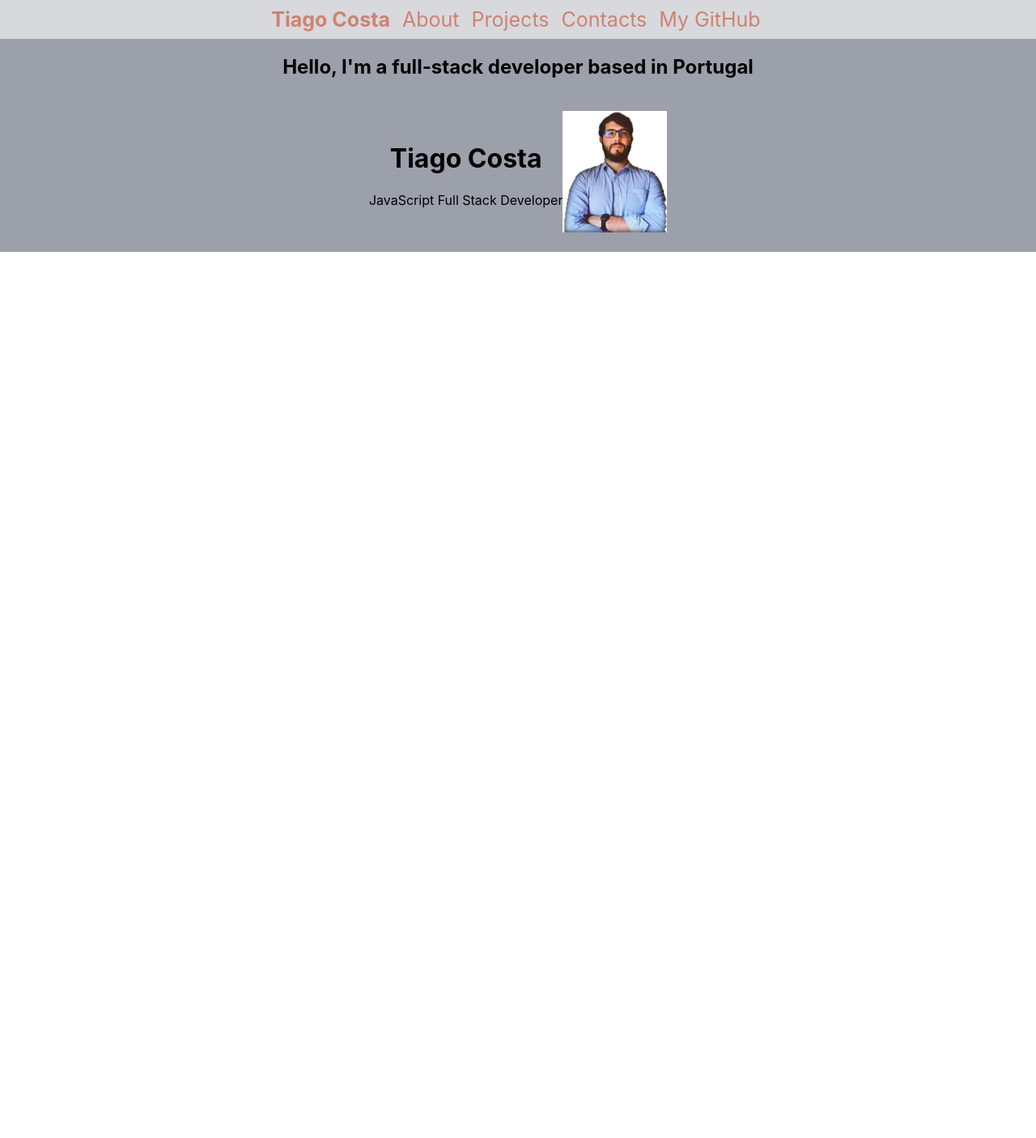
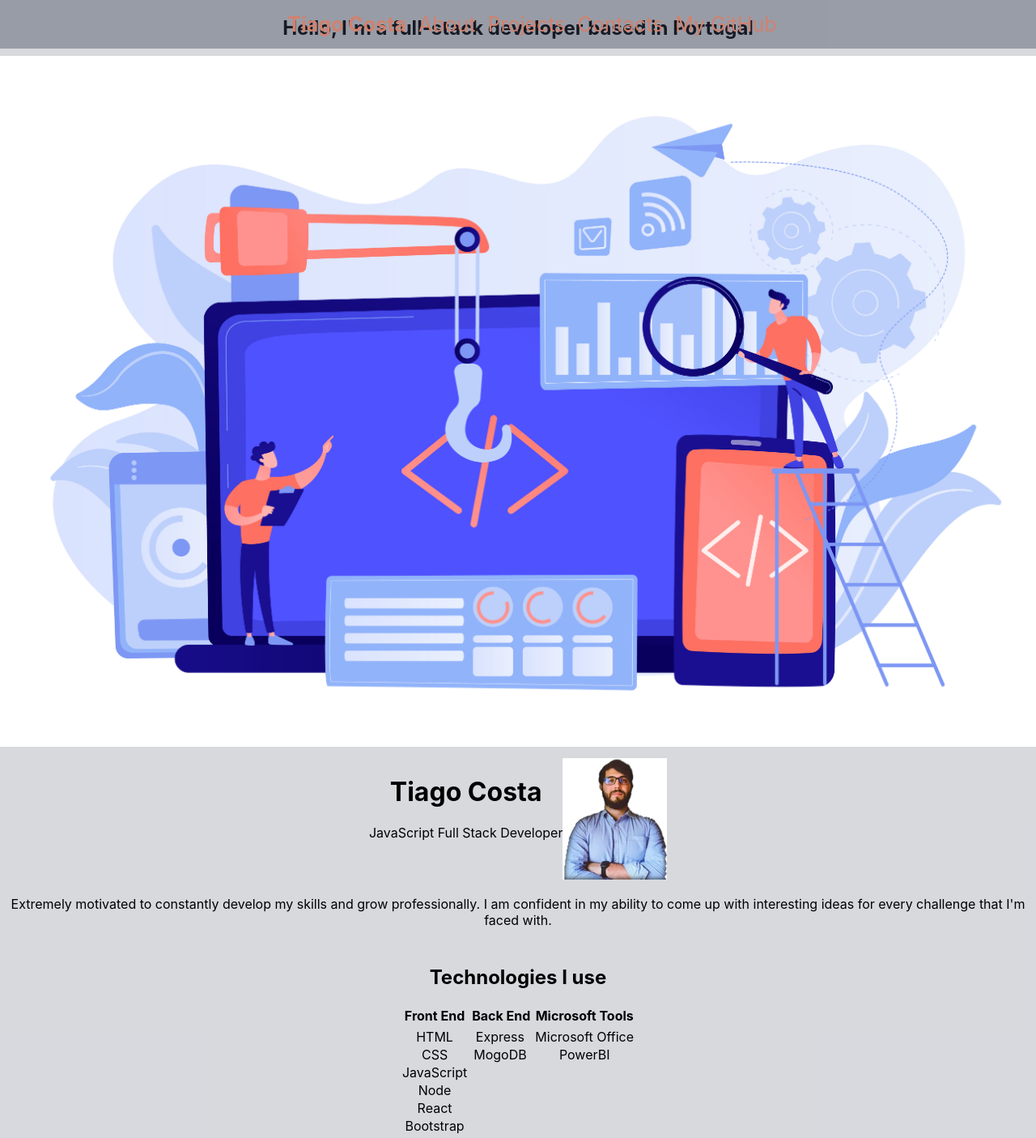
Before and after one commit to tiagodfcosta/profile, a React (Create React App) app: page / in a window 1280 px wide. Shown: the whole page at 81% size. Before the commit the page ends 800 px from the top, so only its background shows below. Built offline with nearby package versions, Linux system fonts and the light colour scheme.

Commit message:
Home complementos

```diff
--- a/src/App.css
+++ b/src/App.css
@@ -1,8 +1,10 @@
 
 .App {
+  z-index: 1;
   align-items: center;
   height: 6vh;
   margin: 0 auto;
+
 
 }
 
--- a/src/App.js
+++ b/src/App.js
@@ -6,7 +6,7 @@ import Home from './components/Home';
       return (
             <div className="App">
                 <NavBar />
-                  <div className="content">
+                  <div className="content" z-index={2}>
                     <Home />
                   </div>
             </div>
--- a/src/components/Home.css
+++ b/src/components/Home.css
@@ -1,26 +1,34 @@
 .home {
+    z-index: 2;
     display: flex;
     flex-direction: column;
     align-items: center;
     text-align: center;
-    background-color: rgba(59, 67, 88, 0.5) ;
+    background-color: rgba(59, 67, 88, 0.2) ;
+
+
 }
 
 .home .container{
     display: flex;
-    flex-direction: row;
+    flex-direction: column;
     align-items: center;
     margin: 10px auto;
+    text-align: center;
 
 }
 
 .home .container .containerDescription{
-    margin: 10px auto;
+    display: flex;
+    flex-direction: row;
+    padding: auto;
+    margin: auto;
+
 
 }
 
-.home .container .containerImg {
-    margin: 10px auto;
+.home .container .containerDescription .img {
+    margin: auto !important;
 
 
 }
--- a/src/components/Home.js
+++ b/src/components/Home.js
@@ -4,18 +4,66 @@ import './Home.css';
 function Home() {
     return (
      <div className="home">
-         <h2>Hello, I'm a full-stack developer based in Portugal</h2>
+
+         <div>
+            < h2>Hello, I'm a full-stack developer based in Portugal</h2>
+                <img src="./fullstack.jpg" alt="FullStack"  height="30%" width="100%" />
+        </div>
+
          <div className="container">
             <div className="containerDescription">
-                <h1>Tiago Costa</h1>
+                <div><h1>Tiago Costa</h1>
                 <p>JavaScript Full Stack Developer</p>
             </div>
-            <div className="containerImg" >
+            <div>
                 <img src="./tiago_costa.jpeg" alt="Tiago Costa"  height="150px" />
             </div>
 
-         </div>
-     </div>
+        </div>
+            <div>
+                <p>Extremely motivated to constantly develop my skills and grow professionally. I am confident in my ability to come up with interesting ideas for every challenge that I'm faced with.</p>
+            </div>
+        </div>
+        <div className="skils">
+            <h2>Technologies I use</h2>
+          <table className="table">
+              <tr>
+                <th>
+                    Front End
+                </th>
+                <th>
+                    Back End
+                </th>
+                <th>
+                    Microsoft Tools
+                </th>
+              </tr>
+              <td>
+                <tr>HTML</tr>
+                <tr>CSS</tr>
+                <tr>JavaScript</tr>
+                <tr>Node</tr>
+                <tr>React</tr>
+                <tr>Bootstrap</tr>
+              </td>
+              <td>
+                <tr>Express</tr>
+                <tr>MogoDB</tr>
+                <tr></tr>
+              </td>
+              <td>
+                  <tr>
+                      Microsoft Office
+                  </tr>
+                  <tr>
+                      PowerBI
+                  </tr>
+              </td>
+
+          </table>
+        </div>
+
+    </div>
     )
 }
 
--- a/src/components/Navbar.css
+++ b/src/components/Navbar.css
@@ -1,12 +1,17 @@
 
 .navbar{
+  z-index: 0;
+  position: fixed;
   display: flex;
+  justify-content: space-between;
   align-items: center;
-  height: 6vh;
-  margin: 0 auto;
+  width: 100%;
+  overflow: hidden;
+
+  top: 0;
   font-size: calc(9px + 2vmin);
-  background-color: rgba(59, 67, 88, 0.2) ;
-  /* background-color: rgba(208, 130, 111, 0.7); */
+  background-color: rgba(59, 67, 88, 0.4) ;
+  padding: 15px 20px 15px 20px;
   }
 
 .navbar .links {
@@ -25,3 +30,7 @@
   background-color: rgba(59, 67, 88, 0.5);
   border-radius: 8px;
 }
+
+.skills .table {
+  border: 1 solid;
+}
--- a/src/components/Navbar.js
+++ b/src/components/Navbar.js
@@ -2,7 +2,7 @@ import './Navbar.css';
 
 function NavBar() {
     return (
-        <nav className="navbar">
+        <nav className="navbar" z-index={1}>
             <div className="links">
                 <a href="/"><strong>Tiago Costa</strong></a>
                 <a href="/components/about">About</a>
```
